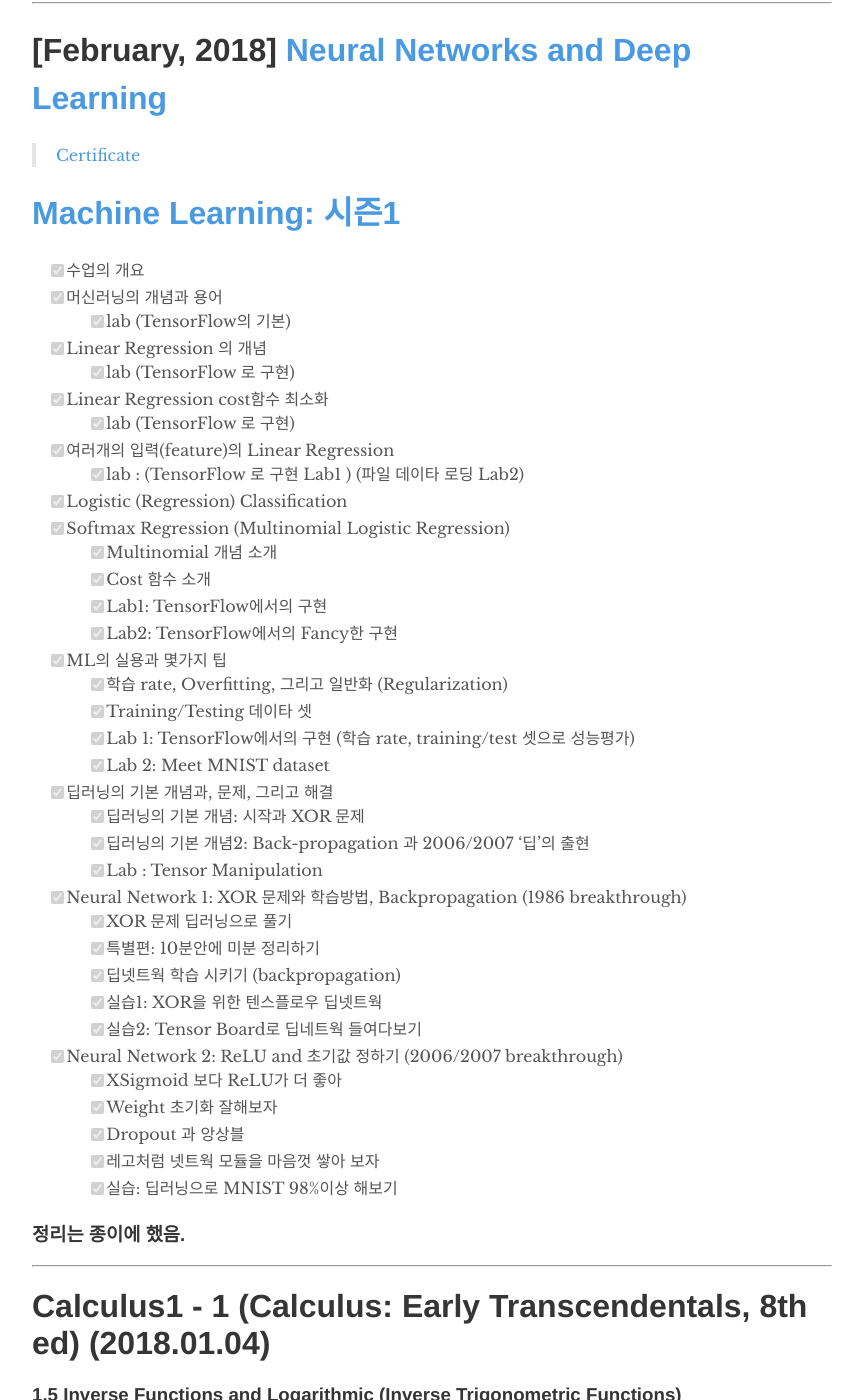
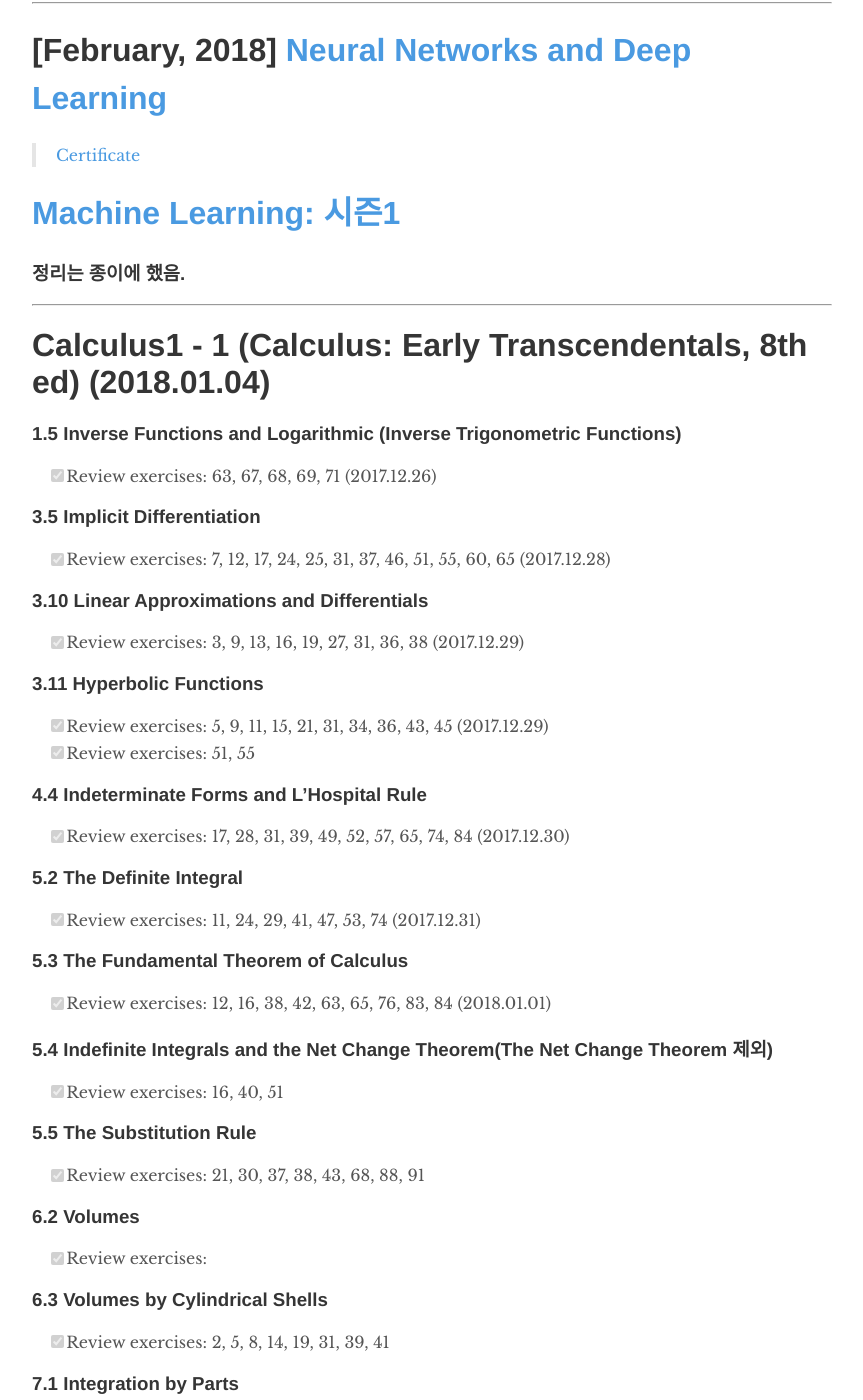
Before and after one commit to trilliwon/ABL, a Jekyll site: the page built from _posts/1992-08-19-done-list.md, in a window 1280 px wide and 1400 px high, scrolled down 373 px. Shown: the whole window, without its empty margins (208-1071 px from the left). Built offline with Jekyll 4.4.1, drawn with Linux system fonts in a browser that asks for light colours; nearby versions of some CDN libraries.

Commit message:
Tue Feb 13 16:01:19 KST 2018

```diff
--- a/_posts/1992-08-19-done-list.md
+++ b/_posts/1992-08-19-done-list.md
@@ -14,43 +14,6 @@ description: DONE contains what I have learned.
   > [Certificate]({{ "/assets/pdf/Coursera-X5VLF5A5NXCS.pdf" | absolute_url }})
 
 # [Machine Learning: 시즌1](https://hunkim.github.io/ml/)
-
-  - [x] 수업의 개요
-  - [x] 머신러닝의 개념과 용어
-    - [x] lab (TensorFlow의 기본)
-  - [x] Linear Regression 의 개념
-    - [x] lab (TensorFlow 로 구현)
-  - [x] Linear Regression cost함수 최소화
-    - [x] lab (TensorFlow 로 구현)
-  - [x] 여러개의 입력(feature)의 Linear Regression
-    - [x] lab : (TensorFlow 로 구현 Lab1 ) (파일 데이타 로딩 Lab2)
-  - [x] Logistic (Regression) Classification
-  - [x] Softmax Regression (Multinomial Logistic Regression)
-    - [x] Multinomial 개념 소개
-    - [x] Cost 함수 소개
-    - [x] Lab1: TensorFlow에서의 구현
-    - [x] Lab2: TensorFlow에서의 Fancy한 구현
-  - [x] ML의 실용과 몇가지 팁
-    - [x] 학습 rate, Overfitting, 그리고 일반화 (Regularization)
-    - [x] Training/Testing 데이타 셋
-    - [x] Lab 1: TensorFlow에서의 구현 (학습 rate, training/test 셋으로 성능평가)
-    - [x] Lab 2: Meet MNIST dataset
-  - [x] 딥러닝의 기본 개념과, 문제, 그리고 해결
-    - [x] 딥러닝의 기본 개념: 시작과 XOR 문제
-    - [x] 딥러닝의 기본 개념2: Back-propagation 과 2006/2007 '딥'의 출현
-    - [x] Lab : Tensor Manipulation
-  - [x] Neural Network 1: XOR 문제와 학습방법, Backpropagation (1986 breakthrough)
-    - [x] XOR 문제 딥러닝으로 풀기
-    - [x] 특별편: 10분안에 미분 정리하기
-    - [x] 딥넷트웍 학습 시키기 (backpropagation)
-    - [x] 실습1: XOR을 위한 텐스플로우 딥넷트웍
-    - [x] 실습2: Tensor Board로 딥네트웍 들여다보기
-  - [x] Neural Network 2: ReLU and 초기값 정하기 (2006/2007 breakthrough)
-    - [x] XSigmoid 보다 ReLU가 더 좋아
-    - [x] Weight 초기화 잘해보자
-    - [x] Dropout 과 앙상블
-    - [x] 레고처럼 넷트웍 모듈을 마음껏 쌓아 보자
-    - [x] 실습: 딥러닝으로 MNIST 98%이상 해보기
 
 ### 정리는 종이에 했음.
 
```
Also changed, not shown: _posts/2018-02-10-Deep-Learning.md (+4 -0 lines), _posts/2100-08-19-todolist.md (+7 -1 lines).
